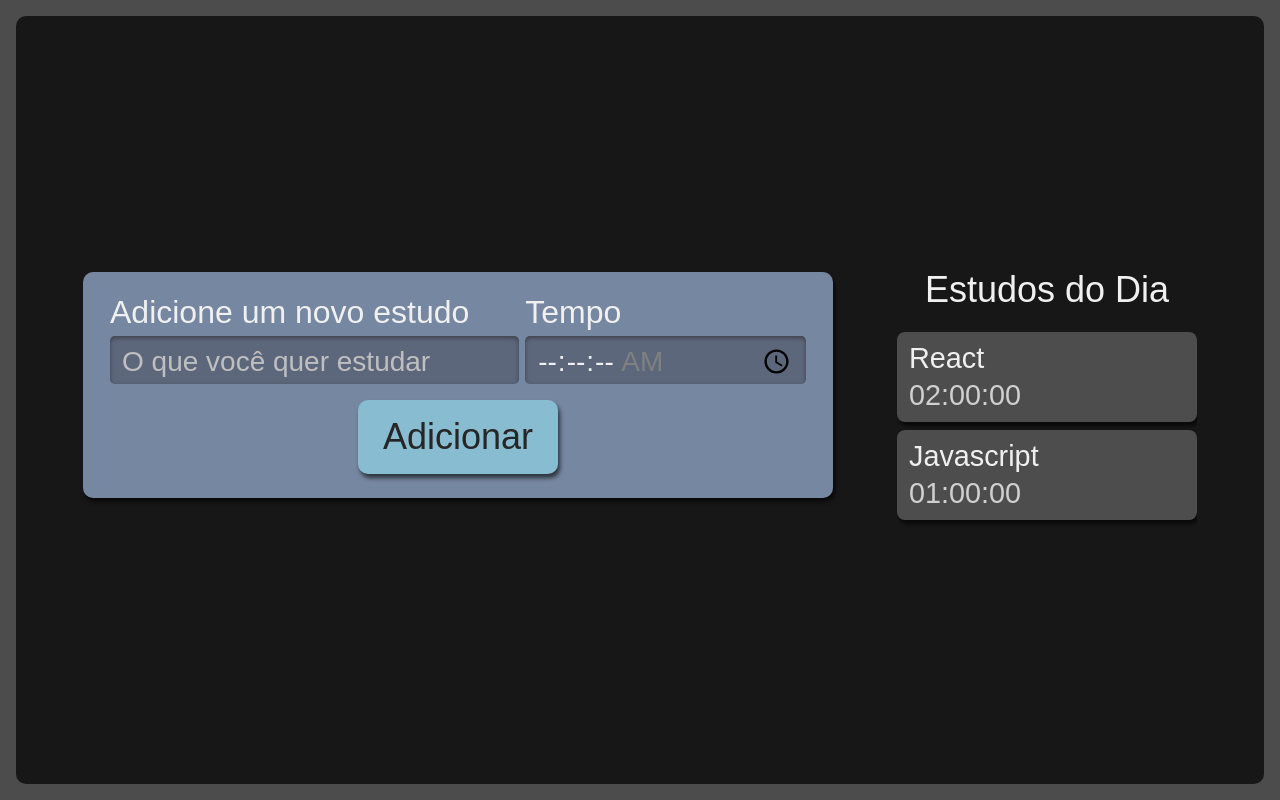
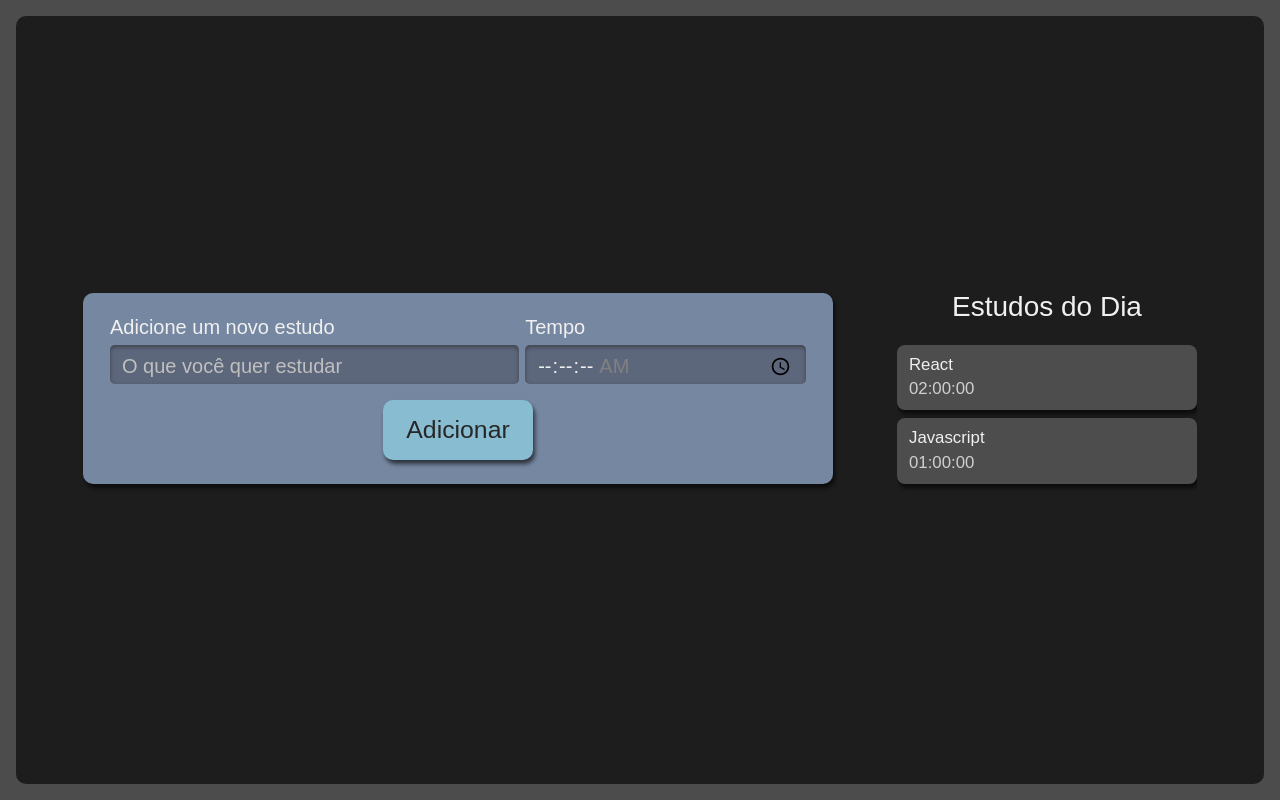
Before and after one commit to yurialves021/react-studies, a React (Create React App) app: page / in a window 1280 px wide. Built offline with nearby package versions, Linux system fonts and the light colour scheme.

Commit message:
Ajustes na estilização

```diff
--- a/src/components/Button/Button.module.scss
+++ b/src/components/Button/Button.module.scss
@@ -19,7 +19,7 @@
     .botao {
         grid-column-start: span 2;
         justify-self: center;
-        width: 200px;
-        font-size: 2.25rem;
+        width: 150px;
+        font-size: 1.55rem;
     }
 }
--- a/src/components/Form/Form.module.scss
+++ b/src/components/Form/Form.module.scss
@@ -49,12 +49,12 @@
         }
 
         label {
-          font-size: 2rem;
+          font-size: 1.25rem;
         }
 
         input {
           height: 100%;
-          font-size: 1.75rem;
+          font-size: 1.25rem;
         }
       }
     }
--- a/src/components/List/List.module.scss
+++ b/src/components/List/List.module.scss
@@ -17,7 +17,7 @@
 
       h2{
         text-align: center;
-        font-size: 2.25rem;
+        font-size: 1.75rem;
         margin-bottom: 24px;
       }
 
@@ -47,7 +47,7 @@
     }
 
     @media screen and (min-width:1280px) {
-      font-size: 1.8rem;
+      font-size: 1.05rem;
     }
   }
 
--- a/src/components/pages/App.module.scss
+++ b/src/components/pages/App.module.scss
@@ -13,7 +13,7 @@
     padding: 32px;
     box-sizing: border-box;
     border-radius: 10px;
-    background-color: #171717;
+    background-color: #1d1d1d;
 
     @media screen and (min-width:1280px)  {
       grid-template-areas:
```
